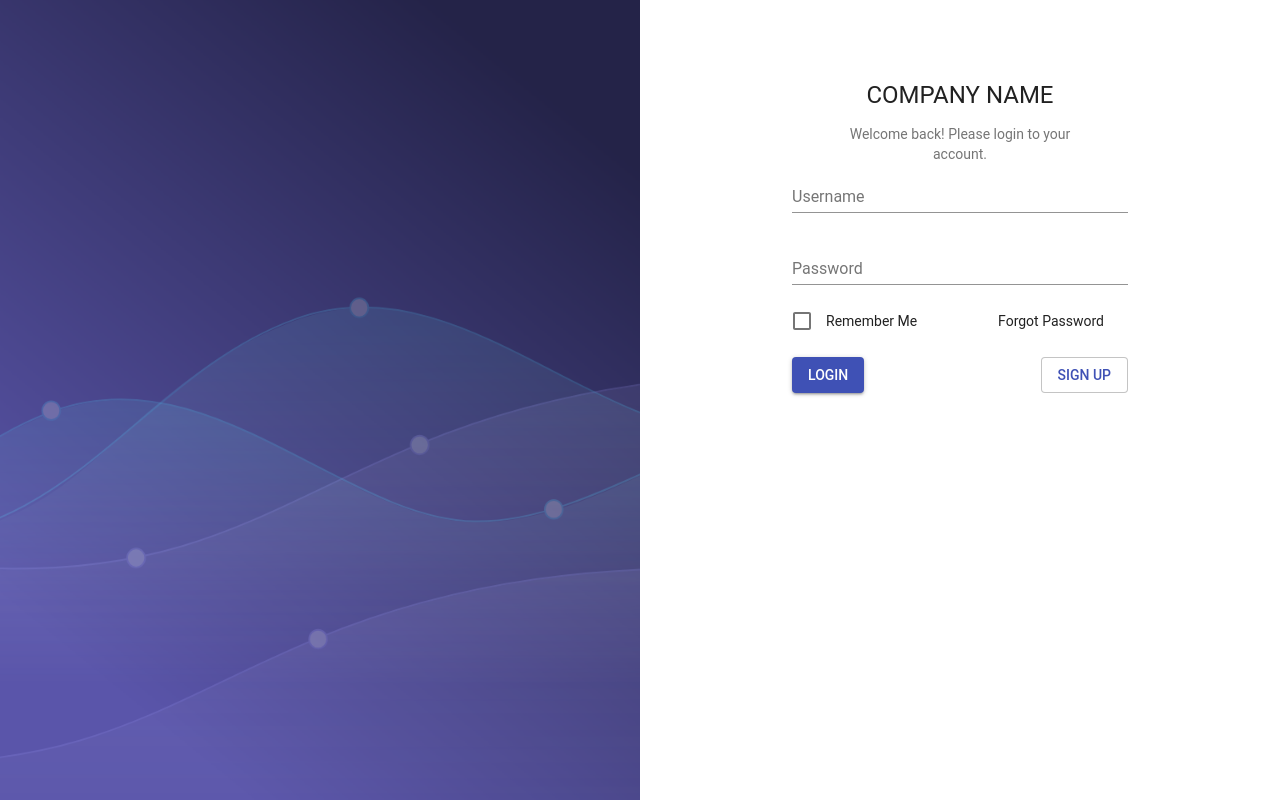
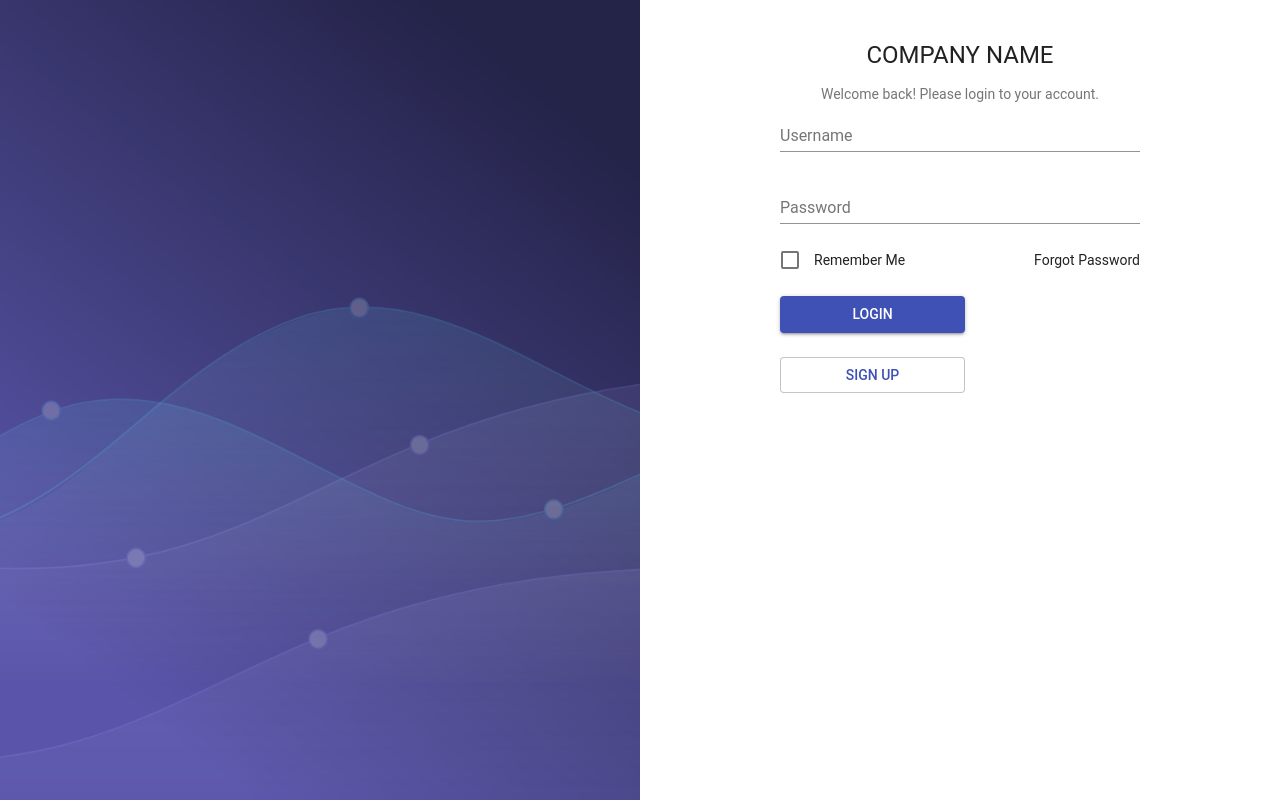
Before and after one commit to DaveDev813/whitelabel, a React (Create React App) app: page / in a window 1280 px wide. Built offline with nearby package versions, Linux system fonts and the light colour scheme.

Commit message:
Add form validation design error

```diff
--- /dev/null
+++ b/src/components/Forms/Input.tsx
@@ -0,0 +1,50 @@
+import React from "react";
+import FormControl from "@material-ui/core/FormControl";
+import FormHelperText from "@material-ui/core/FormHelperText";
+import Input, { InputProps } from "@material-ui/core/Input";
+import InputLabel from "@material-ui/core/InputLabel";
+import uniqid from "uniqid";
+import styled from "styled-components";
+import { Field } from "formik";
+
+const StyledLabel = styled(InputLabel)({
+  textTransform: "capitalize"
+});
+
+const InputField: React.FC<InputProps & { name: string; label?: string }> = ({
+  type,
+  name,
+  label,
+  ...props
+}) => {
+  const formId: string = uniqid();
+  return (
+    <Field
+      name={name}
+      render={({ form: { errors, handleChange } }: any) => {
+        const hasError = errors[name] ? true : false;
+        return (
+          <FormControl error={hasError} fullWidth>
+            <StyledLabel htmlFor={formId}>{label ? label : name}</StyledLabel>
+            <Input
+              {...props}
+              name={name}
+              id={`${name}_${formId}`}
+              onChange={handleChange}
+              aria-describedby="component-error-text"
+              type={type ? type : "input"}
+              autoComplete={name}
+            />
+            {errors[name] && (
+              <FormHelperText id="component-error-text">
+                {errors[name]}
+              </FormHelperText>
+            )}
+          </FormControl>
+        );
+      }}
+    />
+  );
+};
+
+export default InputField;
--- a/src/screens/SignInScreen.tsx
+++ b/src/screens/SignInScreen.tsx
@@ -7,7 +7,6 @@ import LaunchTitle from "../components/LaunchTitle";
 
 import {
   Grid,
-  TextField,
   FormControlLabel,
   Checkbox,
   Button,
@@ -16,16 +15,18 @@ import {
   createStyles,
   Theme
 } from "@material-ui/core";
+import InputField from "../components/Forms/Input";
+import { GridProps } from "@material-ui/core/Grid";
 
 const styles = (theme: Theme) =>
   createStyles({
     paper: {
-      margin: `${theme.spacing.unit * 8}px 20%`,
+      margin: `${theme.spacing.unit * 4}px 20%`,
       display: "flex",
       flexDirection: "column",
       alignItems: "center",
-      padding: `${theme.spacing.unit * 2}px ${theme.spacing.unit * 3}px ${theme
-        .spacing.unit * 3}px`
+      padding: `${theme.spacing.unit * 1}px ${theme.spacing.unit *
+        1.5}px ${theme.spacing.unit * 1.5}px`
     },
     form: {
       width: "100%", // Fix IE 11 issue.
@@ -34,35 +35,36 @@ const styles = (theme: Theme) =>
     button: {
       width: 185
     },
+    signUp: {
+      width: 185,
+      color: "#3F51B5",
+      backgroundColor: "#FFFFFF",
+      outlineColor: "#3F51B5"
+    },
     forgot_password: {
       color: ""
     }
   });
 
-interface FormValues {
-  username: '',
-  password: ''
-}
-
 const LoginSchema = Yup.object().shape({
   username: Yup.string()
-    .min(2, 'Username too short.')
-    .max(20, 'Username too long.')
-    .required('Username required'),
-  password: Yup.string()
-    .required('Password required.')
+    .min(2, "Username too short.")
+    .max(20, "Username too long.")
+    .required("Username required"),
+  password: Yup.string().required("Password required.")
 });
 
-interface defaultProps {
-  username: string;
-  password: string
-}
+const onSubmit = (values: any, actions: FormikActions<any>) => {
+  console.log(values);
+  actions.setSubmitting(false); // don't reload page
+};
 
-const defaultValues: defaultProps = {
-  username: '',
-  password: ''
-}
-
+const gridContainerProps: GridProps = {
+  direction: "row",
+  justify: "space-between",
+  alignItems: "center",
+  spacing: 24
+};
 
 const SignInScreen: React.FC<{ classes: any } & RouteComponentProps> = ({
   classes,
@@ -72,77 +74,36 @@ const SignInScreen: React.FC<{ classes: any } & RouteComponentProps> = ({
     <LaunchContainer>
       <div className={classes.paper}>
         <LaunchTitle subtitle="Welcome back! Please login to your account." />
-
-          {/* Forms */}
         <Formik
-            initialValues={defaultValues}
-
+          initialValues={{
+            username: "",
+            password: ""
+          }}
           {...history}
-
           validationSchema={LoginSchema}
-
-            validateOnChange={false}
-
-            onSubmit={
-              (values: any, actions: FormikActions<any>) => {
-                console.log(values)
-              actions.setSubmitting(false); // don't reload page
-              }
-            }
-
-            render={
-              ({
-                values,
-                errors,
-                status,
-                touched,
-                handleBlur,
-                handleChange,
-                handleSubmit,
-                isSubmitting
-              }) => (
+          validateOnChange={true}
+          onSubmit={onSubmit}
+        >
+          {({ handleSubmit, isSubmitting }) => (
             <form onSubmit={handleSubmit}>
               <Grid container spacing={24}>
                 <Grid item xs={12} sm={12}>
-                      <TextField
-                        // required
-                        onChange={handleChange}
-                        id="username"
-                        name="username"
-                        label="Username"
-                        fullWidth
-                        autoComplete="username"
-                      />
-                      {errors.username ? <div style={{color: 'red'}}>{errors.username}</div> : null}
+                  <InputField name="username" />
                 </Grid>
                 <Grid item xs={12} sm={12}>
-                      <TextField
-                        // required
-                        onChange={handleChange}
-                        id="password"
-                        name="password"
-                        label="Password"
-                        type="password"
-                        fullWidth
-                        autoComplete="password"
-                      />
-                      {errors.password ? <div style={{color: 'red'}}>{errors.password}</div> : null}
+                  <InputField name="password" type="password" />
                 </Grid>
               </Grid>
 
-                  <Grid
-                    container
-                    item
-                    xs={12}
-                    direction="row"
-                    justify="space-between"
-                    alignItems="center"
-                    spacing={24}
-                  >
+              <Grid container {...gridContainerProps}>
                 <Grid item>
                   <FormControlLabel
                     control={
-                          <Checkbox color="primary" name="saveAddress" value="yes" />
+                      <Checkbox
+                        color="primary"
+                        name="saveAddress"
+                        value="yes"
+                      />
                     }
                     label="Remember Me"
                   />
@@ -157,19 +118,14 @@ const SignInScreen: React.FC<{ classes: any } & RouteComponentProps> = ({
                 </Grid>
               </Grid>
 
-                  <Grid
-                    container
-                    direction="row"
-                    justify="space-between"
-                    alignItems="baseline"
-                    spacing={24}
-                  >
+              <Grid container {...gridContainerProps}>
                 <Grid item>
                   <Button
                     type="submit"
                     variant="contained"
                     color="primary"
                     disabled={isSubmitting}
+                    className={classes.button}
                   >
                     Login
                   </Button>
@@ -179,11 +135,7 @@ const SignInScreen: React.FC<{ classes: any } & RouteComponentProps> = ({
                     type="button"
                     variant="outlined"
                     color="default"
-                        style={{
-                          color: "#3F51B5",
-                          backgroundColor: "#FFFFFF",
-                          outlineColor: "#3F51B5"
-                        }}
+                    className={classes.signUp}
                     onClick={() => history.push(`/signup`)}
                   >
                     Sign up
@@ -192,11 +144,9 @@ const SignInScreen: React.FC<{ classes: any } & RouteComponentProps> = ({
               </Grid>
               <Grid />
             </form>
-              )
-            }
-          />
+          )}
+        </Formik>
       </div>
-
     </LaunchContainer>
   );
 };
--- a/src/screens/SignupScreen.tsx
+++ b/src/screens/SignupScreen.tsx
@@ -6,26 +6,15 @@ import Typography from "@material-ui/core/Typography";
 import withStyles from "@material-ui/core/styles/withStyles";
 import { Theme, createStyles } from "@material-ui/core";
 import Grid from "@material-ui/core/Grid";
-import TextField from "@material-ui/core/TextField";
 import { RouteComponentProps, withRouter } from "react-router";
 import { Formik } from "formik";
 import LaunchContainer from "../containers/LaunchContainer";
 import LaunchTitle from "../components/LaunchTitle";
 import * as Yup from "yup";
+import InputField from "../components/Forms/Input";
 
 const styles = (theme: Theme) =>
   createStyles({
-    main: {
-      width: "auto",
-      display: "block", // Fix IE 11 issue.
-      marginLeft: theme.spacing.unit * 3,
-      marginRight: theme.spacing.unit * 3,
-      [theme.breakpoints.up(400 + theme.spacing.unit * 3 * 2)]: {
-        width: 400,
-        marginLeft: "auto",
-        marginRight: "auto"
-      }
-    },
     paper: {
       margin: `${theme.spacing.unit * 8}px 20%`,
       display: "flex",
@@ -33,10 +22,6 @@ const styles = (theme: Theme) =>
       alignItems: "center",
       padding: `${theme.spacing.unit * 2}px ${theme.spacing.unit * 3}px ${theme
         .spacing.unit * 3}px`
-    },
-    avatar: {
-      margin: theme.spacing.unit,
-      backgroundColor: theme.palette.secondary.main
     },
     form: {
       width: "100%", // Fix IE 11 issue.
@@ -49,37 +34,31 @@ const styles = (theme: Theme) =>
   });
 
 const defaultValues = {
-  firstName: '',
-  lastName: '',
-  username: '',
-  email: '',
-  password: '',
-  confirmpassword: '',
+  firstName: "",
+  lastName: "",
+  username: "",
+  email: "",
+  password: "",
+  confirmpassword: "",
   terms: false
-}
+};
 
 const SignupSchema = Yup.object().shape({
-  firstName: Yup
-    .string()
-    .required('First Name required.'),
-  lastName: Yup
-    .string()
-    .required('Last Name required.'),
-  username: Yup
-    .string()
-    .required('Username is required.'),
-  email: Yup
-    .string()
-    .required('Email is required.').email(),
-  password: Yup
-    .string()
-    .required('Password is required'),
-  confirmpassword: Yup
-    .string()
-    .oneOf([Yup.ref('password'), null], 'Confirm password must match with password.')
-    .required('Confirm password required.'),
-    terms: Yup.boolean().oneOf([true],'Must accept terms and conditions.')
-})
+  firstName: Yup.string().required("First Name required."),
+  lastName: Yup.string().required("Last Name required."),
+  username: Yup.string().required("Username is required."),
+  email: Yup.string()
+    .required("Email is required.")
+    .email(),
+  password: Yup.string().required("Password is required"),
+  confirmpassword: Yup.string()
+    .oneOf(
+      [Yup.ref("password"), null],
+      "Confirm password must match with password."
+    )
+    .required("Confirm password required."),
+  terms: Yup.boolean().oneOf([true], "Must accept terms and conditions.")
+});
 
 const SignupScreen: React.FC<{ classes: any } & RouteComponentProps> = ({
   classes,
@@ -91,99 +70,37 @@ const SignupScreen: React.FC<{ classes: any } & RouteComponentProps> = ({
         <LaunchTitle subtitle="Please complete to create your account" />
 
         <Formik
-
           initialValues={defaultValues}
-
           onSubmit={(values, actions) => {
-              console.log(values)
+            console.log(values);
             actions.setSubmitting(false); // don't reload page
-            }
-          }
-
+          }}
           validationSchema={SignupSchema}
-
           validateOnChange={false}
-
-          render={
-            ({
-              values,
-              errors,
-              status,
-              touched,
-              handleBlur,
-              handleChange,
-              handleSubmit,
-              isSubmitting
-            }) => (
+          render={({ errors, handleChange, handleSubmit, isSubmitting }) => (
             <form className={classes.form} onSubmit={handleSubmit}>
               <Grid container spacing={24}>
                 <Grid item xs={12} sm={6}>
-                    <TextField
-                      onChange={handleChange}
-                      id="firstName"
-                      name="firstName"
-                      label="First name"
-                      fullWidth
-                      autoComplete="fname"
-                    />
-                    {errors.firstName ? <div style={{color: 'red'}}>{errors.firstName}</div> : null}
+                  <InputField name="firstName" />
                 </Grid>
                 <Grid item xs={12} sm={6}>
-                    <TextField
-                      onChange={handleChange}
-                      id="lastName"
-                      name="lastName"
-                      label="Last name"
-                      fullWidth
-                      autoComplete="lname"
-                    />
-                    {errors.lastName ? <div style={{color: 'red'}}>{errors.lastName}</div> : null}
+                  <InputField fullWidth name="lastName" label="Last Name" />
                 </Grid>
                 <Grid item xs={12}>
-                    <TextField
-                      onChange={handleChange}
-                      id="username"
-                      name="username"
-                      label="Username"
-                      fullWidth
-                      autoComplete="username"
-                    />
-                    {errors.username ? <div style={{color: 'red'}}>{errors.username}</div> : null}
+                  <InputField fullWidth name="username" />
                 </Grid>
                 <Grid item xs={12}>
-                    <TextField
-                      onChange={handleChange}
-                      id="email"
-                      name="email"
-                      label="Email"
-                      fullWidth
-                      autoComplete="Email"
-                    />
-                    {errors.email ? <div style={{color: 'red'}}>{errors.email}</div> : null}
+                  <InputField fullWidth name="email" />
                 </Grid>
                 <Grid item xs={12}>
-                    <TextField
-                      onChange={handleChange}
-                      name="password"
-                      type="password"
-                      id="password"
-                      label="Password"
-                      autoComplete="current-password"
-                      fullWidth
-                    />
-                    {errors.password ? <div style={{color: 'red'}}>{errors.password}</div> : null}
+                  <InputField fullWidth name="password" />
                 </Grid>
                 <Grid item xs={12}>
-                    <TextField
-                      onChange={handleChange}
+                  <InputField
+                    fullWidth
                     name="confirmpassword"
-                      type="password"
-                      id="confirmpassword"
                     label="Confirm Password"
-                      autoComplete="current-password"
-                      fullWidth
                   />
-                    {errors.confirmpassword ? <div style={{color: 'red'}}>{errors.confirmpassword}</div> : null}
                 </Grid>
                 <Grid item xs={12} style={{ textAlign: "left" }}>
                   <FormControlLabel
@@ -192,7 +109,10 @@ const SignupScreen: React.FC<{ classes: any } & RouteComponentProps> = ({
                       <Checkbox color="secondary" name="terms" value="" />
                     }
                     label="I agree with terms and conditions"
-                    />{errors.terms ? <div style={{color: 'red'}}>{errors.terms}</div> : null}
+                  />
+                  {errors.terms ? (
+                    <div style={{ color: "red" }}>{errors.terms}</div>
+                  ) : null}
                 </Grid>
               </Grid>
               <Button
@@ -216,12 +136,8 @@ const SignupScreen: React.FC<{ classes: any } & RouteComponentProps> = ({
                 Already have an account? Sign in.
               </Typography>
             </form>
-            )
-          }
-
+          )}
         />
-
-
       </div>
     </LaunchContainer>
   );
```
Lines whose indentation alone changed are shown as unchanged.
